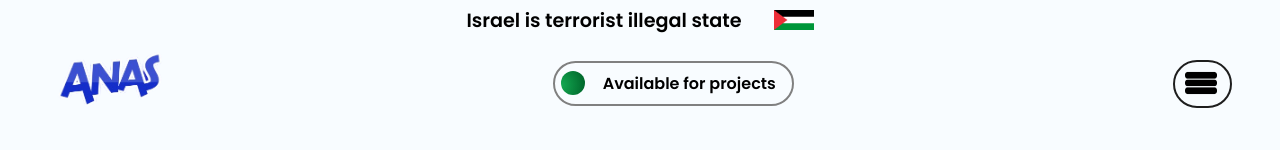
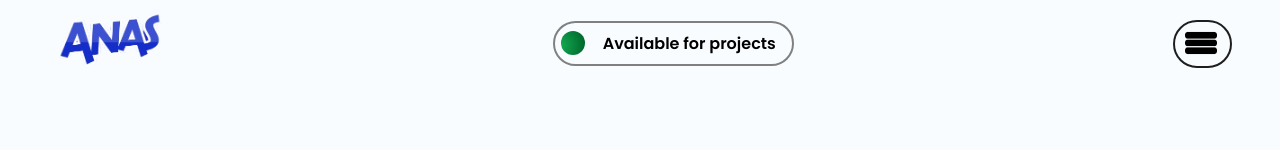
Before and after one commit to Muhammad-Anas99/My-Portfolio-website, a React (Vite) app: page / in a window 1280 px wide. Shown: the top 150 px of the page. Built offline with nearby package versions, Linux system fonts and the light colour scheme.

Commit message:
Update App.jsx

```diff
--- a/src/App.jsx
+++ b/src/App.jsx
@@ -19,7 +19,7 @@ const App = () => {
   return (
     <div>
       <div className="app" button={toggleTheme} id={theme}>
-        <Banner />
+
         <Navbar button={toggleTheme} name={theme} />
         <Herosection />
         <Aboutme />
```
